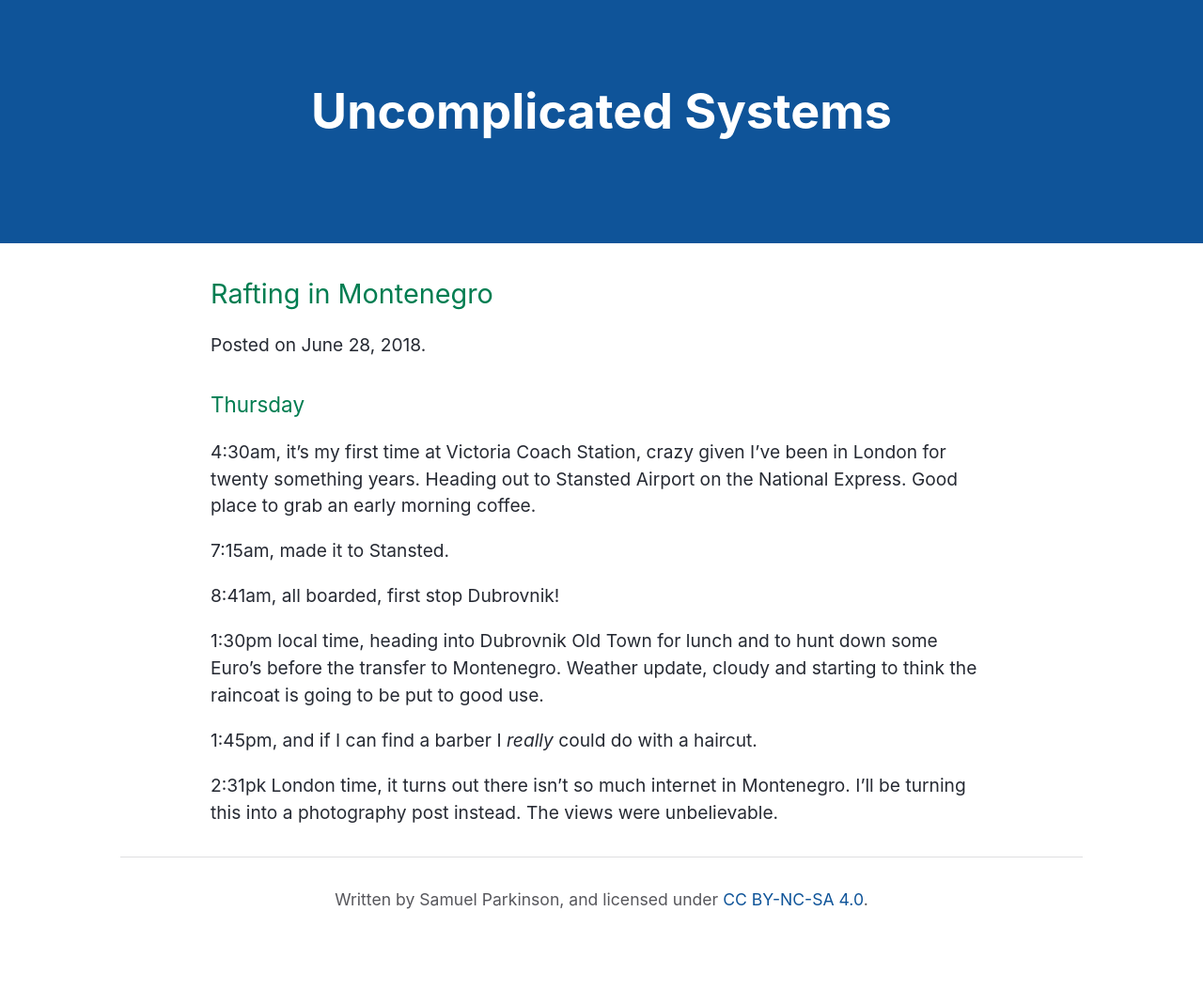
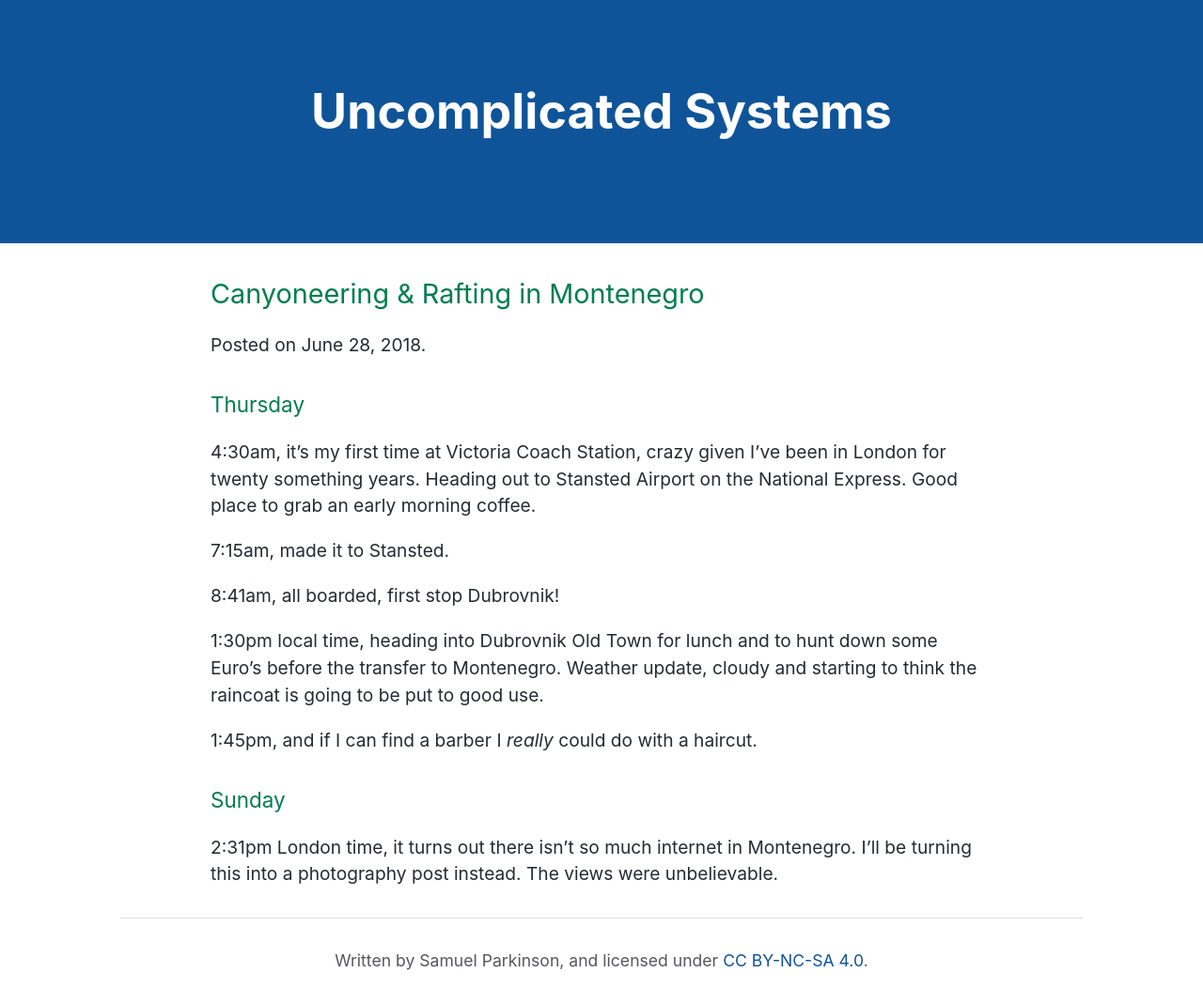
Before and after one commit to sjparkinson/uncomplicated.systems, a Jekyll site: the page built from _posts/2018-06-28-rafting-in-montenegro.md, in a window 1280 px wide. Shown: the whole page at 94% size. Built offline with Jekyll 4.4.1, drawn with Linux system fonts in a browser that asks for light colours; the repository's description, which GitHub fills in, is left out; before the commit the page ends 1003 px from its top, so only the background shows below that.

Commit message:
Update 2018-06-28-rafting-in-montenegro.md

```diff
--- a/_posts/2018-06-28-rafting-in-montenegro.md
+++ b/_posts/2018-06-28-rafting-in-montenegro.md
@@ -1,6 +1,6 @@
 ---
 published: true
-title: Rafting in Montenegro
+title: Canyoneering & Rafting in Montenegro
 layout: post
 ---
 
@@ -16,4 +16,6 @@
 
 1:45pm, and if I can find a barber I _really_ could do with a haircut.
 
-2:31pk London time, it turns out there isn't so much internet in Montenegro. I'll be turning this into a photography post instead. The views were unbelievable.
+### Sunday
+
+2:31pm London time, it turns out there isn't so much internet in Montenegro. I'll be turning this into a photography post instead. The views were unbelievable.
```
